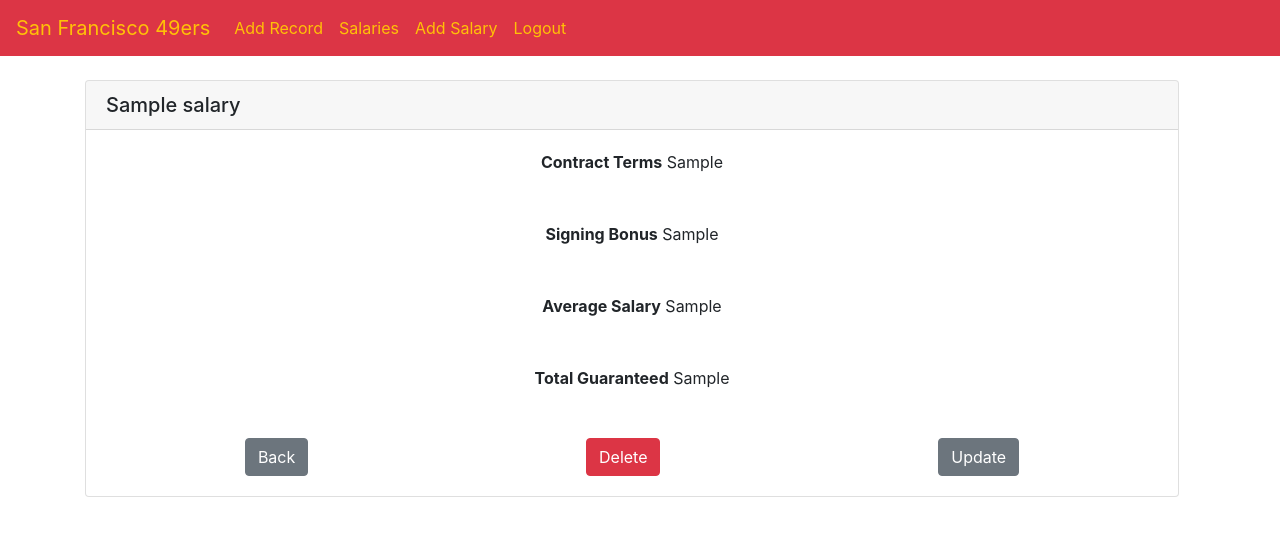
After one commit to alexlitocortez/CRM, a Django app: page /salary/1 in a window 1280 px wide. The commit adds this page. Shown: the top 560 px of the page. Run offline with Django 4.2, Linux system fonts and the light colour scheme; a user stored in the database is signed in; tables that the repository leaves empty hold one stand-in row (values such as "Sample post").

Commit message:
added update and delete contract features

```diff
--- a/root/backend/players/templates/salaries.html
+++ b/root/backend/players/templates/salaries.html
@@ -18,6 +18,7 @@
                 <th scope="col">Signing Bonus</th>
                 <th scope="col">Average Salary</th>
                 <th scope="col">Total Guaranteed</th>
+                <th scope="col">ID</th>
             </tr>
         </thead>
         <tbody>
@@ -28,8 +29,11 @@
                 <td> {{ salary.signing_bonus }}</td>
                 <td> {{ salary.average_salary }}</td>
                 <td> {{ salary.total_gtd }}</td>
+
+                <td><a href="{% url 'salary' salary.id %}">{{ salary.id }}</a> </td>
             </tr>
             {% endfor %}
+
             </tr>
         </tbody>
     </table>
--- /dev/null
+++ b/root/backend/players/templates/salary.html
@@ -0,0 +1,45 @@
+{% extends 'base.html' %}
+{% block content %}
+
+<div class="mw-100">
+    <div class="card mr-3 mb-3">
+        <!-- <img class="card-img-top" src="..." alt="Card image cap"> -->
+        <h5 class="card-header">{{ player_salary.name }}</h5>
+
+        <div class="card-body">
+            <div class="d-flex justify-content-center mb-5">
+                <p class="card-text">
+                    <strong>Contract Terms</strong>
+                    {{ player_salary.contract_terms }}
+                </p>
+            </div>
+            <div class="d-flex justify-content-center mb-5">
+                <p class="card-text">
+                    <strong>Signing Bonus</strong>
+                    {{ player_salary.signing_bonus }}
+                </p>
+            </div>
+            <div class="d-flex justify-content-center mb-5">
+                <p class="card-text">
+                    <strong>Average Salary</strong>
+                    {{ player_salary.average_salary }}
+                </p>
+            </div>
+            <div class="d-flex justify-content-center mb-5">
+                <p class="card-text">
+                    <strong>Total Guaranteed</strong>
+                    {{ player_salary.total_gtd }}
+                </p>
+            </div>
+            <div class="d-flex justify-content-around">
+                <a href="{% url 'salaries' %}" class="btn btn-secondary">Back</a>
+                <a href="{% url 'delete_salary' player_salary.id %}" class="btn btn-danger">Delete</a>
+                <a href="{% url 'update_salary' player_salary.id %}" class="btn btn-secondary">Update</a>
+            </div>
+
+        </div>
+    </div>
+    <br />
+
+
+    {% endblock %}
--- a/root/backend/players/urls.py
+++ b/root/backend/players/urls.py
@@ -13,5 +13,8 @@ urlpatterns = [
     path('update_record/<int:pk>', views.update_record, name='update_record'),
     path('filtered_table/', views.filtered_table, name='filtered_table'),
     path('salaries/', views.salaries, name='salaries'),
+    path('salary/<int:pk>', views.player_salary, name='salary'),
     path('add_salaries/', views.add_salaries, name='add_salaries'),
+    path('update_salary/<int:pk>', views.update_salary, name='update_salary'),
+    path('delete_salary/<int:pk>', views.delete_salary, name='delete_salary'),
 ]
--- a/root/backend/players/views.py
+++ b/root/backend/players/views.py
@@ -130,8 +130,42 @@ def add_salaries(request):
             if form.is_valid():
                 add_contract = form.save()
                 messages.success(request, "Contract Added...")
-                return redirect('home')
-        return render(request, 'add_salaries.html', {'form': form})
+                return redirect('salaries')
+        else:
+            return render(request, 'add_salaries.html', {'form': form})
     else:
         messages.success(request, "You Must Be Logged In...")
         return redirect('home')
+
+def update_salary(request, pk):
+    if request.user.is_authenticated:
+        current_salary = Salary.objects.get(id=pk)
+        form = AddSalaryForm(request.POST or None, instance=current_salary)
+        if form.is_valid():
+            form.save()
+            messages.success(request, "Contract Has Been Updated!")
+            return redirect('salaries')
+        return render(request, 'update_salary.html', {'form':form})
+    else:
+        messages.success(request, "You Must Be Logged In...")
+        return redirect('home')
+
+
+def player_salary(request, pk):
+    if request.user.is_authenticated:
+        # Look up player salary
+        player_salary = Salary.objects.get(id=pk)
+        return render(request, 'salary.html', {'player_salary': player_salary})
+    else:
+        messages.success(request, "You Must Be Logged In To View That Page...")
+        return redirect('home')
+
+def delete_salary(request, pk):
+    if request.user.is_authenticated:
+        delete_it = Salary.objects.get(id=pk)
+        delete_it.delete()
+        messages.success(request, "Contract Deleted Successfully")
+        return redirect('salaries')
+    else:
+        messages.success(request, "You Must Be Logged In To Do This...")
+        return redirect('home')
```
Also changed, not shown: root/backend/players/templates/update_salary.html (added, +19 -0 lines).
